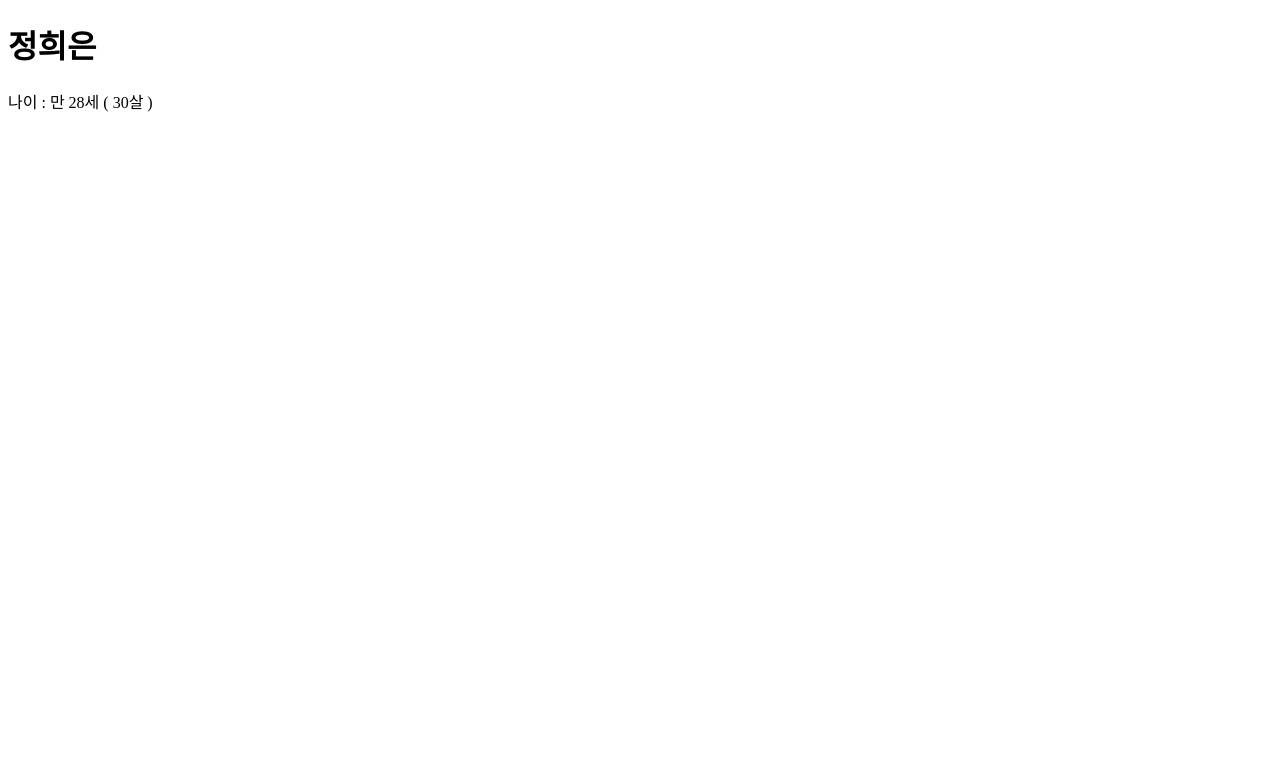
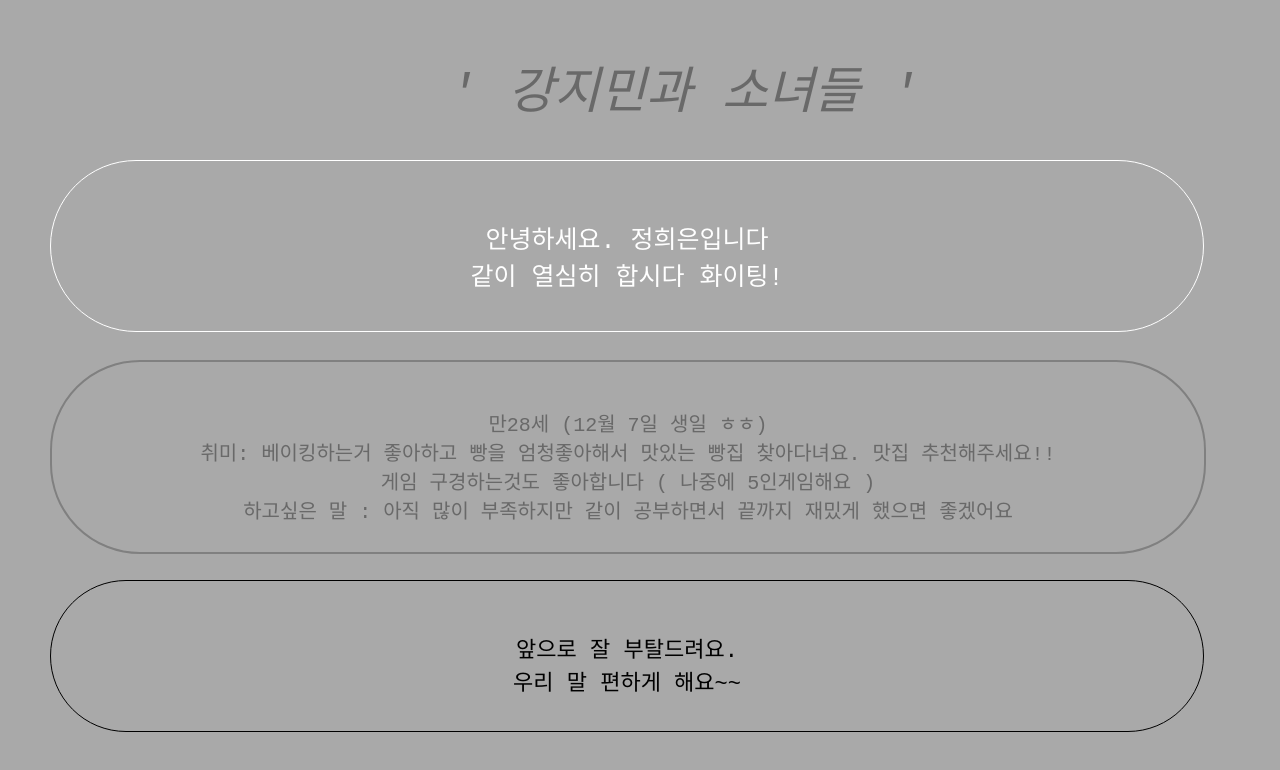
Before and after one commit to parksuyeonn/Project-C-4, a plain HTML site: page index.html in a window 1280 px wide. Drawn offline with Linux system fonts and the light colour scheme.

Commit message:
희은 자기소개

```diff
--- a/index.html
+++ b/index.html
@@ -5,10 +5,70 @@
   <meta http-equiv="X-UA-Compatible" content="IE=edge">
   <meta name="viewport" content="width=device-width, initial-scale=1.0">
   <title>Document</title>
+  <style>
+    body{
+      margin: 0
+    }
+  </style>
 </head>
 <body>
- <h1> 정희은 </h1>
-나이 : 만 28세 ( 30살 )
+
+
+  <script>
+
+let div = document.createElement('div');
+document.body.appendChild(div);
+div.setAttribute('id', 'root');
+
+function rootBox(rootwith, rootHeight, rootpoistion, rootbackgroundcolor) {
+root.style.width = rootwith;
+root.style.height = rootHeight;
+root.style.position = rootpoistion;
+root.style.backgroundColor
+=rootbackgroundcolor;
+}
+rootBox("100vw", "100vh", "absolute", "darkgray");
+
+for(let i = 0; i<4; i++) {
+let makeDiv =document.createElement('div');
+root.appendChild(makeDiv);
+
+
+if(i===0) {
+makeDiv.style.cssText =
+"width:500px; height:200px; font-size: 50px; position:absolute; left:35%; top:50px;color:DimGrey;font-style:italic ;font-family:monospace;"
+makeDiv.innerHTML =
+" ' 강지민과 소녀들 ' "
+}
+else if(i === 1){
+makeDiv.style.cssText =
+"font-family:cursive; border:1px solid white; width:90%; height:170px;position:absolute; left:50px ;top:160px;border-radius: 90px; text-align:center; font-size:25px ;color:white;font-family:monospace"
+makeDiv.innerHTML=
+"<br><br>안녕하세요. 정희은입니다  <br>같이 열심히 합시다 화이팅!  ";
+}
+
+else if (i=== 2){
+makeDiv.style.cssText =
+"width:90%; height:190px; position:absolute; top:360px; font-size:20px; text-align:justify; left:50px; border:2.5px solid gray; border-radius: 90px;text-align:center;color:DimGrey;font-family:monospace;"
+makeDiv.innerHTML=
+"<br><br>만28세 (12월 7일 생일 ㅎㅎ)<br> 취미: 베이킹하는거 좋아하고 빵을 엄청좋아해서 맛있는 빵집 찾아다녀요. 맛집 추천해주세요!!<br> 게임 구경하는것도 좋아합니다 ( 나중에 5인게임해요 )<br>하고싶은 말 : 아직 많이 부족하지만 같이 공부하면서 끝까지 재밌게 했으면 좋겠어요  "
+}
+else {
+
+makeDiv.style.cssText =
+"font-size:22px; border:1px solid black;top:100px; width:90%; height:150px; border-radius: 90px; margin-top:580px;margin-left:50px;text-align:center;font-family:monospace; "
+makeDiv.innerHTML ="<br><br>앞으로 잘 부탈드려요. <br>우리 말 편하게 해요~~"
+}
+}
+
+
+let div3 = document.getElementsByTagName('div')[4];
+console.dir(div3);
+div3.setAttribute("id", "button");
+
+
+
+  </script>
 
 </body>
 </html>
```
